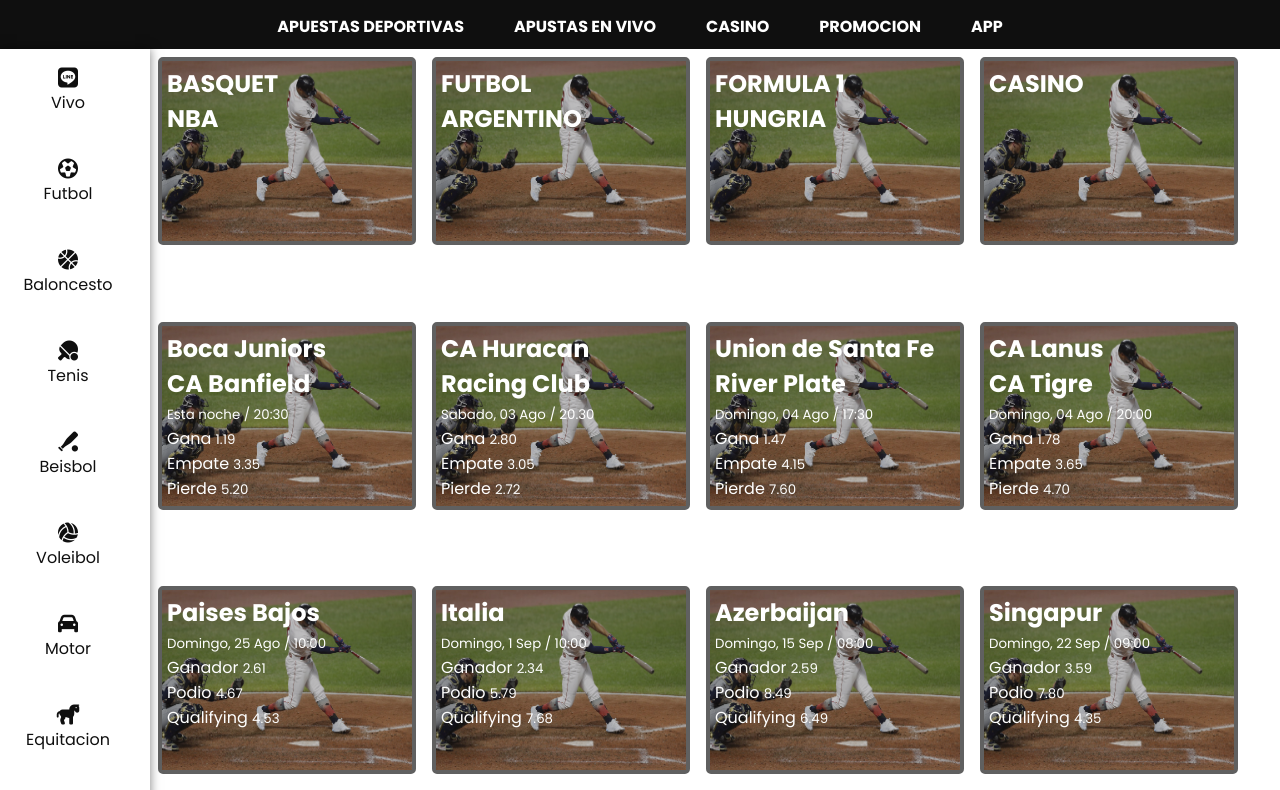
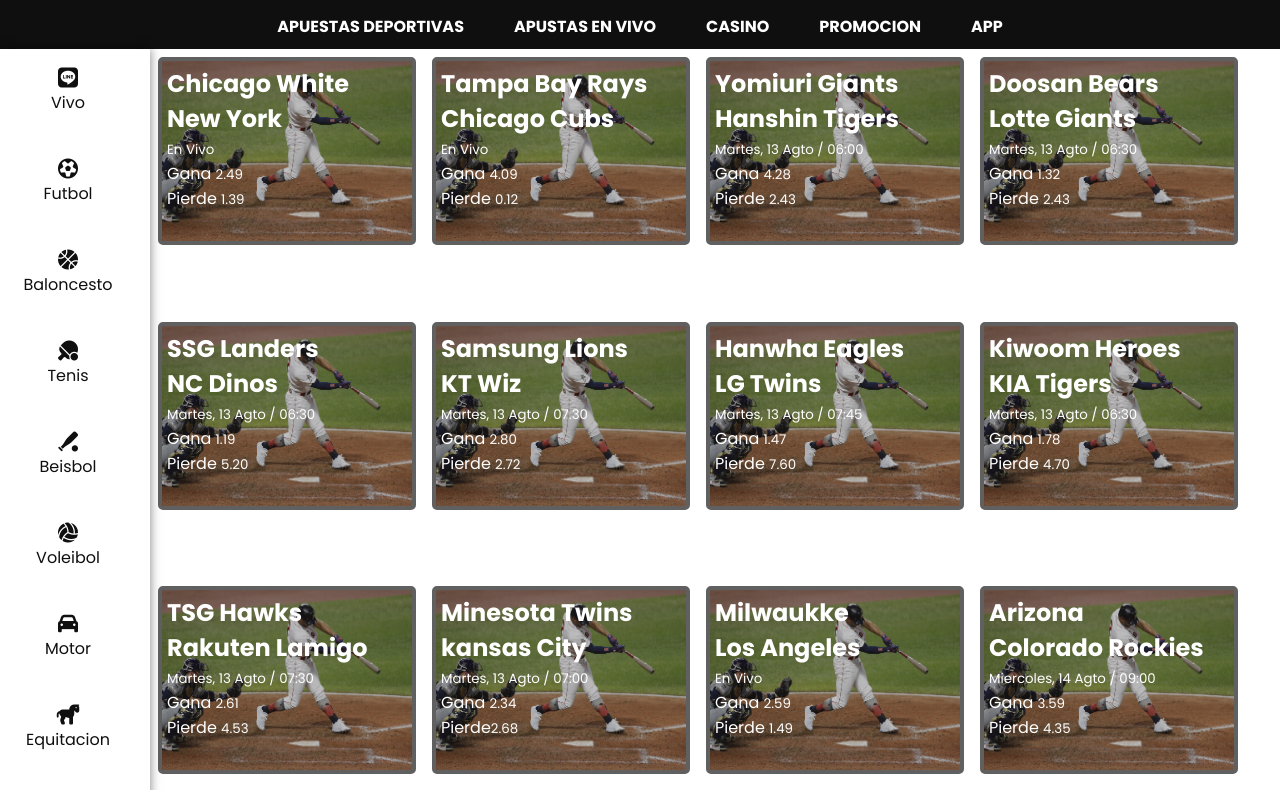
Before and after one commit to GabrielRomeroM/Trabajo-UTN, a plain HTML site: page beisbol/beisbol.html in a window 1280 px wide. Shown: the part 153-943 px from the top of the page. Drawn offline with Linux system fonts and the light colour scheme.

Commit message:
12082024

```diff
--- a/beisbol/beisbol.html
+++ b/beisbol/beisbol.html
@@ -110,27 +110,13 @@
                 <div class="card-img">
                     <img src="img/beisbol.jpg" alt="...">
                     <div class="card-img-overlay">
-                        <h1 class="card-title">BASQUET</h1>
-                        <h2>NBA</h2>
-                        <p class="card-text"><small></small></p>
-                        <p class="card-text"><small></small></p>
+                        <h1 class="card-title">Chicago White</h1>
+                        <h1 class="card-title">New York</h1>
+                        <h2></h2>
+                        <p class="card-text"><small>En Vivo</small></p>
+                        <p class="card-text">Gana <small>2.49</small></p>
                         <p class="card-text"><small></small> </p>
-                        <p class="card-text"><small></small></p>
-                    </div>
-
-                </div>
-            </div>
-
-            <div class="card-text-bg-dark">
-                <div class="card-img">
-                    <img src="img/beisbol.jpg" alt="...">
-                    <div class="card-img-overlay">
-                        <h1 class="card-title">FUTBOL</h1>
-                        <h2>ARGENTINO</h2>
-                        <p class="card-text"><small></small></p>
-                        <p class="card-text"><small></small></p>
-                        <p class="card-text"><small></small> </p>
-                        <p class="card-text"><small></small></p>
+                        <p class="card-text">Pierde <small>1.39</small></p>
                     </div>
                 </div>
             </div>
@@ -139,27 +125,13 @@
                 <div class="card-img">
                     <img src="img/beisbol.jpg" alt="...">
                     <div class="card-img-overlay">
-                        <h1 class="card-title">FORMULA 1</h1>
-                        <h2>HUNGRIA</h2>
-                        <p class="card-text"><small></small></p>
-                        <p class="card-text"><small></small></p>
+                        <h1 class="card-title">Tampa Bay Rays</h1>
+                        <h1 class="card-title">Chicago Cubs</h1>
+                        <h2></h2>
+                        <p class="card-text"><small>En Vivo</small></p>
+                        <p class="card-text">Gana <small>4.09</small></p>
                         <p class="card-text"><small></small> </p>
-                        <p class="card-text"><small></small></p>
-                    </div>
-                </div>
-            </div>
-
-            <div class="card-text-bg-dark">
-                <div class="card-img">
-                    <img src="img/beisbol.jpg" alt="...">
-
-                    <div class="card-img-overlay">
-                        <h1 class="card-title">CASINO</h1>
-                        <h2></h2>
-                        <p class="card-text"><small></small></p>
-                        <p class="card-text"><small></small></p>
-                        <p class="card-text"><small></small> </p>
-                        <p class="card-text"><small></small></p>
+                        <p class="card-text">Pierde <small>0.12</small></p>
                     </div>
                 </div>
             </div>
@@ -168,12 +140,42 @@
                 <div class="card-img">
                     <img src="img/beisbol.jpg" alt="...">
                     <div class="card-img-overlay">
-                        <h1 class="card-title">Boca Juniors</h1>
-                        <h1 class="card-title">CA Banfield</h1>
+                        <h1 class="card-title">Yomiuri Giants</h1>
+                        <h1 class="card-title">Hanshin Tigers</h1>
                         <h2></h2>
-                        <p class="card-text"><small>Esta noche / 20:30</small></p>
+                        <p class="card-text"><small>Martes, 13 Agto / 06:00</small></p>
+                        <p class="card-text">Gana <small>4.28</small></p>
+                        <p class="card-text"><small></small> </p>
+                        <p class="card-text">Pierde <small>2.43</small></p>
+                    </div>
+                </div>
+            </div>
+
+            <div class="card-text-bg-dark">
+                <div class="card-img">
+                    <img src="img/beisbol.jpg" alt="...">
+                    <div class="card-img-overlay">
+                        <h1 class="card-title">Doosan Bears</h1>
+                        <h1 class="card-title">Lotte Giants</h1>
+                        <h2></h2>
+                        <p class="card-text"><small>Martes, 13 Agto / 06:30</small></p>
+                        <p class="card-text">Gana <small>1.32</small></p>
+                        <p class="card-text"><small></small> </p>
+                        <p class="card-text">Pierde <small>2.43</small></p>
+                    </div>
+                </div>
+            </div>
+
+            <div class="card-text-bg-dark">
+                <div class="card-img">
+                    <img src="img/beisbol.jpg" alt="...">
+                    <div class="card-img-overlay">
+                        <h1 class="card-title">SSG Landers</h1>
+                        <h1 class="card-title">NC Dinos</h1>
+                        <h2></h2>
+                        <p class="card-text"><small>Martes, 13 Agto / 06:30</small></p>
                         <p class="card-text">Gana <small>1.19</small></p>
-                        <p class="card-text">Empate <small>3.35</small> </p>
+                        <p class="card-text"><small></small> </p>
                         <p class="card-text">Pierde <small>5.20</small></p>
                     </div>
 
@@ -184,12 +186,12 @@
                 <div class="card-img">
                     <img src="img/beisbol.jpg" alt="...">
                     <div class="card-img-overlay">
-                        <h1 class="card-title">CA Huracan</h1>
-                        <h1 class="card-title">Racing Club</h1>
+                        <h1 class="card-title">Samsung Lions</h1>
+                        <h1 class="card-title">KT Wiz</h1>
                         <h2></h2>
-                        <p class="card-text"><small>Sabado, 03 Ago / 20.30</small></p>
+                        <p class="card-text"><small>Martes, 13 Agto / 07.30</small></p>
                         <p class="card-text">Gana <small>2.80</small></p>
-                        <p class="card-text">Empate <small>3.05</small></p>
+                        <p class="card-text"><small></small></p>
                         <p class="card-text">Pierde <small>2.72</small> </p>
                     </div>
                 </div>
@@ -199,12 +201,12 @@
                 <div class="card-img">
                     <img src="img/beisbol.jpg" alt="...">
                     <div class="card-img-overlay">
-                        <h1 class="card-title">Union de Santa Fe</h1>
-                        <h1 class="card-title">River Plate</h1>
+                        <h1 class="card-title">Hanwha Eagles</h1>
+                        <h1 class="card-title">LG Twins</h1>
                         <h2></h2>
-                        <p class="card-text"><small>Domingo, 04 Ago / 17:30</small></p>
+                        <p class="card-text"><small>Martes, 13 Agto / 07:45</small></p>
                         <p class="card-text">Gana <small>1.47</small></p>
-                        <p class="card-text">Empate <small>4.15</small> </p>
+                        <p class="card-text"><small></small> </p>
                         <p class="card-text">Pierde <small>7.60</small></p>
                     </div>
                 </div>
@@ -215,12 +217,12 @@
                     <img src="img/beisbol.jpg" alt="...">
 
                     <div class="card-img-overlay">
-                        <h1 class="card-title">CA Lanus</h1>
-                        <h1 class="card-title">CA Tigre</h1>
+                        <h1 class="card-title">Kiwoom Heroes</h1>
+                        <h1 class="card-title">KIA Tigers</h1>
                         <h2></h2>
-                        <p class="card-text"><small>Domingo, 04 Ago / 20:00</small></p>
+                        <p class="card-text"><small>Martes, 13 Agto / 06:30</small></p>
                         <p class="card-text">Gana <small>1.78</small></p>
-                        <p class="card-text">Empate <small>3.65</small> </p>
+                        <p class="card-text"><small></small> </p>
                         <p class="card-text">Pierde <small>4.70</small></p>
                     </div>
                 </div>
@@ -230,12 +232,13 @@
                 <div class="card-img">
                     <img src="img/beisbol.jpg" alt="...">
                     <div class="card-img-overlay">
-                        <h1 class="card-title">Paises Bajos</h1>
+                        <h1 class="card-title">TSG Hawks</h1>
+                        <h1 class="card-title">Rakuten Lamigo</h1>
                         <h2></h2>
-                        <p class="card-text"><small>Domingo, 25 Ago / 10:00</small></p>
-                        <p class="card-text">Ganador <small>2.61</small></p>
-                        <p class="card-text">Podio <small>4.67</small> </p>
-                        <p class="card-text">Qualifying <small>4.53</small></p>
+                        <p class="card-text"><small>Martes, 13 Agto / 07:30</small></p>
+                        <p class="card-text">Gana <small>2.61</small></p>
+                        <p class="card-text"><small>    </small> </p>
+                        <p class="card-text">Pierde <small>4.53</small></p>
                     </div>
 
                 </div>
@@ -245,12 +248,13 @@
                 <div class="card-img">
                     <img src="img/beisbol.jpg" alt="...">
                     <div class="card-img-overlay">
-                        <h1 class="card-title">Italia</h1>
+                        <h1 class="card-title">Minesota Twins</h1>
+                        <h1 class="card-title">kansas City</h1>
                         <h2></h2>
-                        <p class="card-text"><small>Domingo, 1 Sep / 10:00</small></p>
-                        <p class="card-text">Ganador <small>2.34</small></p>
-                        <p class="card-text">Podio <small>5.79</small> </p>
-                        <p class="card-text">Qualifying <small>7.68</small></p>
+                        <p class="card-text"><small>Martes, 13 Agto / 07:00</small></p>
+                        <p class="card-text">Gana <small>2.34</small></p>
+                        <p class="card-text"><small></small> </p>
+                        <p class="card-text">Pierde<small>2.68</small></p>
                     </div>
                 </div>
             </div>
@@ -259,12 +263,13 @@
                 <div class="card-img">
                     <img src="img/beisbol.jpg" alt="...">
                     <div class="card-img-overlay">
-                        <h1 class="card-title">Azerbaijan</h1>
+                        <h1 class="card-title">Milwaukke</h1>
+                        <h1 class="card-title">Los Angeles</h1>
                         <h2></h2>
-                        <p class="card-text"><small>Domingo, 15 Sep / 08:00</small></p>
-                        <p class="card-text">Ganador <small>2.59</small></p>
-                        <p class="card-text">Podio <small>8.49</small> </p>
-                        <p class="card-text">Qualifying <small>6.49</small></p>
+                        <p class="card-text"><small>En Vivo</small></p>
+                        <p class="card-text">Gana <small>2.59</small></p>
+                        <p class="card-text"><small></small> </p>
+                        <p class="card-text">Pierde <small>1.49</small></p>
                     </div>
                 </div>
             </div>
@@ -274,12 +279,13 @@
                     <img src="img/beisbol.jpg" alt="...">
 
                     <div class="card-img-overlay">
-                        <h1 class="card-title">Singapur</h1>
+                        <h1 class="card-title">Arizona</h1>
+                        <h1 class="card-title">Colorado Rockies</h1>
                         <h2></h2>
-                        <p class="card-text"><small>Domingo, 22 Sep / 09:00</small></p>
-                        <p class="card-text">Ganador <small>3.59</small></p>
-                        <p class="card-text">Podio <small>7.80</small> </p>
-                        <p class="card-text">Qualifying <small>4.35</small></p>
+                        <p class="card-text"><small>Miercoles, 14 Agto / 09:00</small></p>
+                        <p class="card-text">Gana <small>3.59</small></p>
+                        <p class="card-text"><small></small> </p>
+                        <p class="card-text">Pierde <small>4.35</small></p>
                     </div>
                 </div>
             </div>
```
